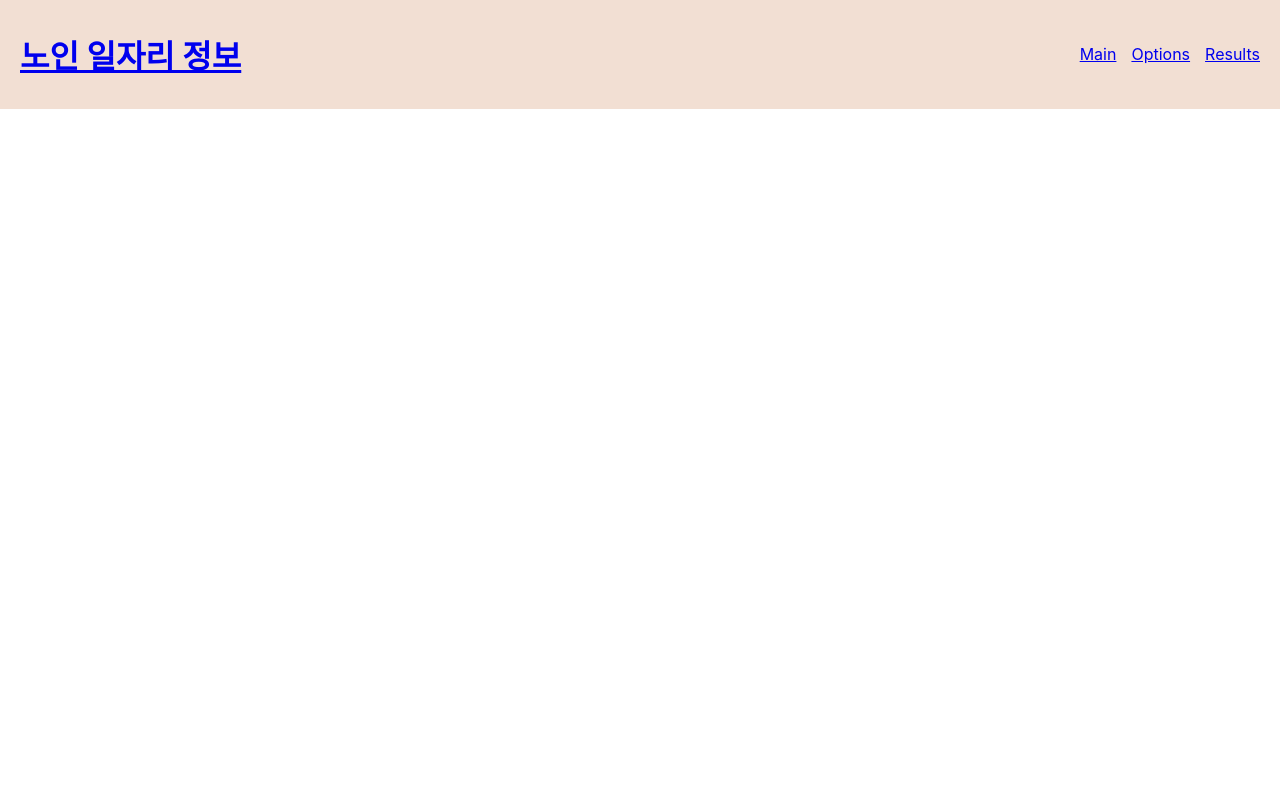
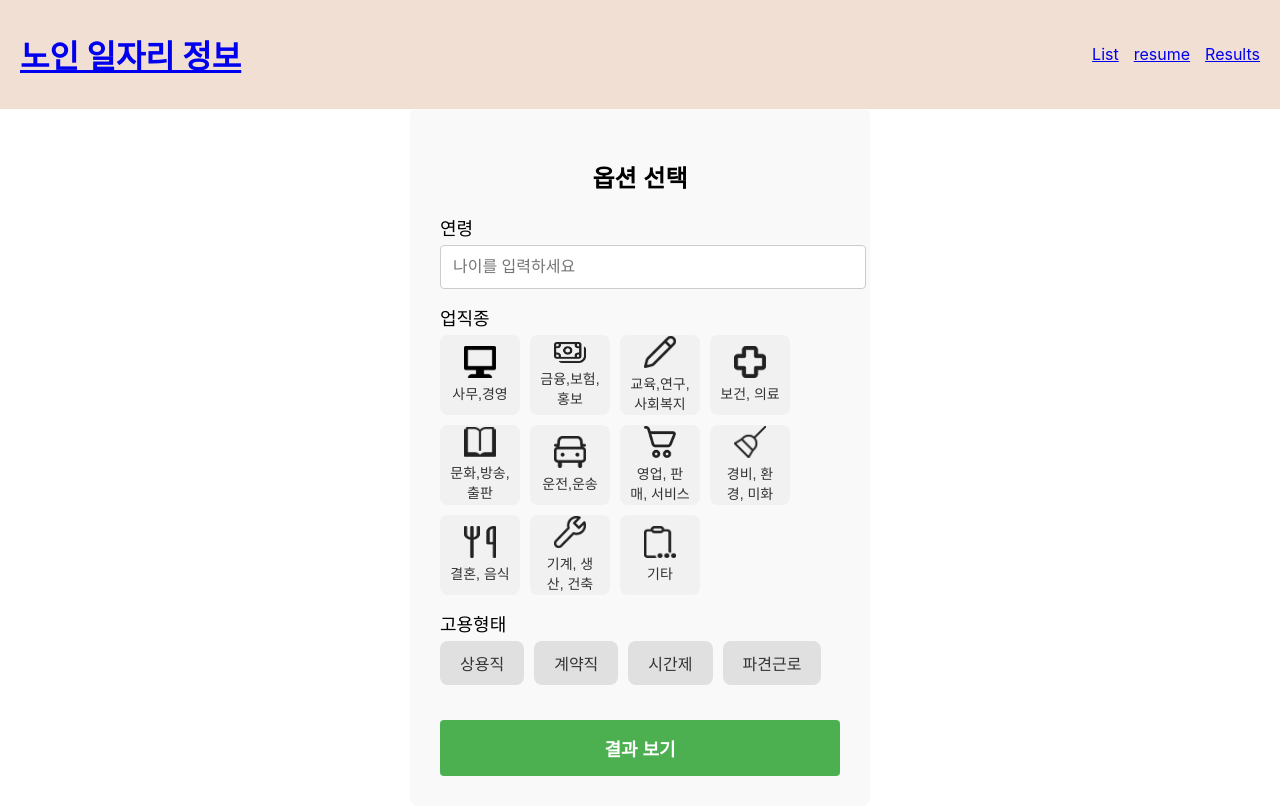
Before and after one commit to hyeon020723/BusanSilverWork, a React (Create React App) app in the folder silverwork/: page /resume in a window 1280 px wide. Built offline with nearby package versions, Linux system fonts and the light colour scheme.

Commit message:
fix page

```diff
--- a/silverwork/package.json
+++ b/silverwork/package.json
@@ -6,6 +6,7 @@
     "@testing-library/jest-dom": "^5.17.0",
     "@testing-library/react": "^13.4.0",
     "@testing-library/user-event": "^13.5.0",
+    "axios": "^1.7.7",
     "react": "^18.3.1",
     "react-dom": "^18.3.1",
     "react-kakao-maps-sdk": "^1.1.27",
--- a/silverwork/src/App.js
+++ b/silverwork/src/App.js
@@ -2,8 +2,8 @@ import React from "react";
 import { BrowserRouter as Router, Routes, Route } from "react-router-dom";
 import Header from "./components/Header";
 
-import MainPage from "./pages/MainPage";
-import OptionsPage from "./pages/OptionsPage";
+import ListPage from "./pages/ListPage";
+import ResumePage from "./pages/ResumePage";
 import ResultsPage from "./pages/ResultsPage";
 
 function App() {
@@ -12,8 +12,8 @@ function App() {
       <Header />
 
       <Routes>
-        <Route path="/" element={<MainPage />} />
-        <Route path="/options" element={<OptionsPage />} />
+        <Route path="/" element={<ListPage />} />
+        <Route path="/resume" element={<ResumePage />} />
         <Route path="/results" element={<ResultsPage />} />
       </Routes>
     </Router>
--- a/silverwork/src/components/Header.js
+++ b/silverwork/src/components/Header.js
@@ -10,10 +10,10 @@ function Header() {
       <nav>
         <ul style={navStyle}>
           <li>
-            <Link to="/">Main</Link>
+            <Link to="/">List</Link>
           </li>
           <li>
-            <Link to="/options">Options</Link>
+            <Link to="/resume">resume</Link>
           </li>
           <li>
             <Link to="/results">Results</Link>
--- a/silverwork/src/pages/MainPage.js
+++ b/silverwork/src/pages/ListPage.js
@@ -2,10 +2,10 @@ import React from "react";
 import { Link } from "react-router-dom";
 import Map from "../components/Map";
 
-function MainPage() {
+function ListPage() {
   return (
     <div style={containerStyle}>
-      <Link to="/options">
+      <Link to="/resume">
         <button style={searchButtonStyle}>🔍 검색하기</button>
       </Link>
       <Map />
@@ -47,4 +47,4 @@ searchButtonStyle["&:hover"] = {
   transform: "translateY(-3px)",
 };
 
-export default MainPage;
+export default ListPage;
--- a/silverwork/src/pages/OptionsPage.js
+++ /dev/null
@@ -1,7 +0,0 @@
-import React from "react";
-
-function OptionsPage() {
-  return <div>Options Selection Page</div>;
-}
-
-export default OptionsPage;
--- /dev/null
+++ b/silverwork/src/pages/ResumePage.js
@@ -0,0 +1,253 @@
+import React, { useState } from "react";
+import axios from "axios";
+
+// 아이콘 이미지 파일 import
+import officeIcon from "../icons/사무경영.png";
+import financeIcon from "../icons/금융.png";
+import educationIcon from "../icons/교육연구사회복지.png";
+import healthcareIcon from "../icons/보건의료.png";
+import mediaIcon from "../icons/출판.png";
+import transportIcon from "../icons/운송.png";
+import salesIcon from "../icons/서비스.png";
+import cleaningIcon from "../icons/경비미화.png";
+import foodIcon from "../icons/결혼음식.png";
+import constructionIcon from "../icons/기술.png";
+import otherIcon from "../icons/기타.png";
+
+function ResumePage() {
+  const [age, setAge] = useState("");
+  const [selectedJobCategories, setSelectedJobCategories] = useState([]);
+  const [selectedEmploymentTypes, setSelectedEmploymentTypes] = useState([]);
+  const [statusMessage, setStatusMessage] = useState("");
+
+  const jobCategories = [
+    { name: "사무,경영", icon: officeIcon },
+    { name: "금융,보험,홍보", icon: financeIcon },
+    { name: "교육,연구,사회복지", icon: educationIcon },
+    { name: "보건, 의료", icon: healthcareIcon },
+    { name: "문화,방송,출판", icon: mediaIcon },
+    { name: "운전,운송", icon: transportIcon },
+    { name: "영업, 판매, 서비스", icon: salesIcon },
+    { name: "경비, 환경, 미화", icon: cleaningIcon },
+    { name: "결혼, 음식", icon: foodIcon },
+    { name: "기계, 생산, 건축", icon: constructionIcon },
+    { name: "기타", icon: otherIcon },
+  ];
+
+  const employmentTypes = ["상용직", "계약직", "시간제", "파견근로"];
+
+  // 체크박스 상태 변경 함수
+  const handleCheckboxChange = (setFunction, selectedOptions, option) => {
+    if (selectedOptions.includes(option)) {
+      setFunction(selectedOptions.filter((item) => item !== option));
+    } else {
+      setFunction([...selectedOptions, option]);
+    }
+  };
+
+  const handleSubmit = async () => {
+    console.log("Selected Age:", age);
+    console.log("Selected Job Categories:", selectedJobCategories);
+    console.log("Selected Employment Types:", selectedEmploymentTypes);
+
+    setStatusMessage("결과를 불러오는 중입니다...");
+
+    try {
+      await axios.post("/api/results", {
+        age,
+        selectedJobCategories,
+        selectedEmploymentTypes,
+      });
+      setStatusMessage("결과를 성공적으로 불러왔습니다.");
+    } catch (error) {
+      setStatusMessage("오류가 발생했습니다. 다시 시도해주세요.");
+      console.error("Error sending data to the backend:", error);
+    }
+  };
+
+  return (
+    <div style={containerStyle}>
+      <h2 style={titleStyle}>옵션 선택</h2>
+
+      {/* 연령 선택 */}
+      <div style={optionGroupStyle}>
+        <label style={labelStyle}>연령</label>
+        <input
+          type="number"
+          placeholder="나이를 입력하세요"
+          value={age}
+          onChange={(e) => setAge(e.target.value)}
+          style={inputStyle}
+        />
+      </div>
+
+      {/* 업직종 선택 */}
+      <div style={optionGroupStyle}>
+        <label style={labelStyle}>업직종</label>
+        <div style={iconButtonContainerStyle}>
+          {jobCategories.map((category, index) => (
+            <button
+              key={index}
+              onClick={() =>
+                handleCheckboxChange(
+                  setSelectedJobCategories,
+                  selectedJobCategories,
+                  category.name
+                )
+              }
+              style={{
+                ...iconButtonStyle,
+                backgroundColor: selectedJobCategories.includes(category.name)
+                  ? "#4CAF50"
+                  : "#f1f1f1",
+                color: selectedJobCategories.includes(category.name)
+                  ? "white"
+                  : "#333",
+              }}>
+              <img src={category.icon} alt={category.name} style={iconStyle} />
+              {category.name}
+            </button>
+          ))}
+        </div>
+      </div>
+
+      {/* 고용형태 선택 */}
+      <div style={optionGroupStyle}>
+        <label style={labelStyle}>고용형태</label>
+        <div style={buttonContainerStyle}>
+          {employmentTypes.map((type, index) => (
+            <button
+              key={index}
+              onClick={() =>
+                handleCheckboxChange(
+                  setSelectedEmploymentTypes,
+                  selectedEmploymentTypes,
+                  type
+                )
+              }
+              style={{
+                ...employmentButtonStyle,
+                backgroundColor: selectedEmploymentTypes.includes(type)
+                  ? "#4CAF50"
+                  : "#e0e0e0",
+                color: selectedEmploymentTypes.includes(type)
+                  ? "white"
+                  : "#333",
+              }}>
+              {type}
+            </button>
+          ))}
+        </div>
+      </div>
+
+      {/* 결과 보기 버튼 */}
+      <button onClick={handleSubmit} style={viewResultsButtonStyle}>
+        결과 보기
+      </button>
+
+      {/* 상태 메시지 */}
+      {statusMessage && <p style={statusMessageStyle}>{statusMessage}</p>}
+    </div>
+  );
+}
+
+// 스타일 정의
+const containerStyle = {
+  display: "flex",
+  flexDirection: "column",
+  alignItems: "center",
+  padding: "30px",
+  backgroundColor: "#f9f9f9",
+  borderRadius: "8px",
+  maxWidth: "400px",
+  margin: "0 auto",
+  fontFamily: "Arial, sans-serif",
+};
+
+const titleStyle = {
+  fontSize: "24px",
+  marginBottom: "20px",
+};
+
+const optionGroupStyle = {
+  marginBottom: "15px",
+  display: "flex",
+  flexDirection: "column",
+  alignItems: "flex-start",
+  width: "100%",
+};
+
+const labelStyle = {
+  fontSize: "18px",
+  marginBottom: "5px",
+};
+
+const inputStyle = {
+  width: "100%",
+  padding: "12px",
+  fontSize: "16px",
+  borderRadius: "4px",
+  border: "1px solid #ccc",
+};
+
+const iconButtonContainerStyle = {
+  display: "flex",
+  flexWrap: "wrap",
+  gap: "10px",
+};
+
+const iconButtonStyle = {
+  display: "flex",
+  alignItems: "center",
+  justifyContent: "center",
+  padding: "10px",
+  fontSize: "14px",
+  border: "none",
+  borderRadius: "8px",
+  cursor: "pointer",
+  flexDirection: "column",
+  width: "80px",
+  height: "80px",
+};
+
+const iconStyle = {
+  width: "32px",
+  height: "32px",
+  marginBottom: "5px",
+};
+
+const buttonContainerStyle = {
+  display: "flex",
+  gap: "10px",
+  flexWrap: "wrap",
+};
+
+const employmentButtonStyle = {
+  padding: "10px 20px",
+  fontSize: "16px",
+  borderRadius: "8px",
+  border: "none",
+  cursor: "pointer",
+};
+
+const viewResultsButtonStyle = {
+  marginTop: "20px",
+  padding: "15px 25px",
+  fontSize: "18px",
+  fontWeight: "bold",
+  backgroundColor: "#4CAF50",
+  color: "white",
+  border: "none",
+  borderRadius: "4px",
+  cursor: "pointer",
+  width: "100%",
+};
+
+const statusMessageStyle = {
+  marginTop: "15px",
+  fontSize: "16px",
+  color: "#333",
+  textAlign: "center",
+};
+
+export default ResumePage;
```
Also changed, not shown: 2 other files (tests, documents, lock files or other folders).
